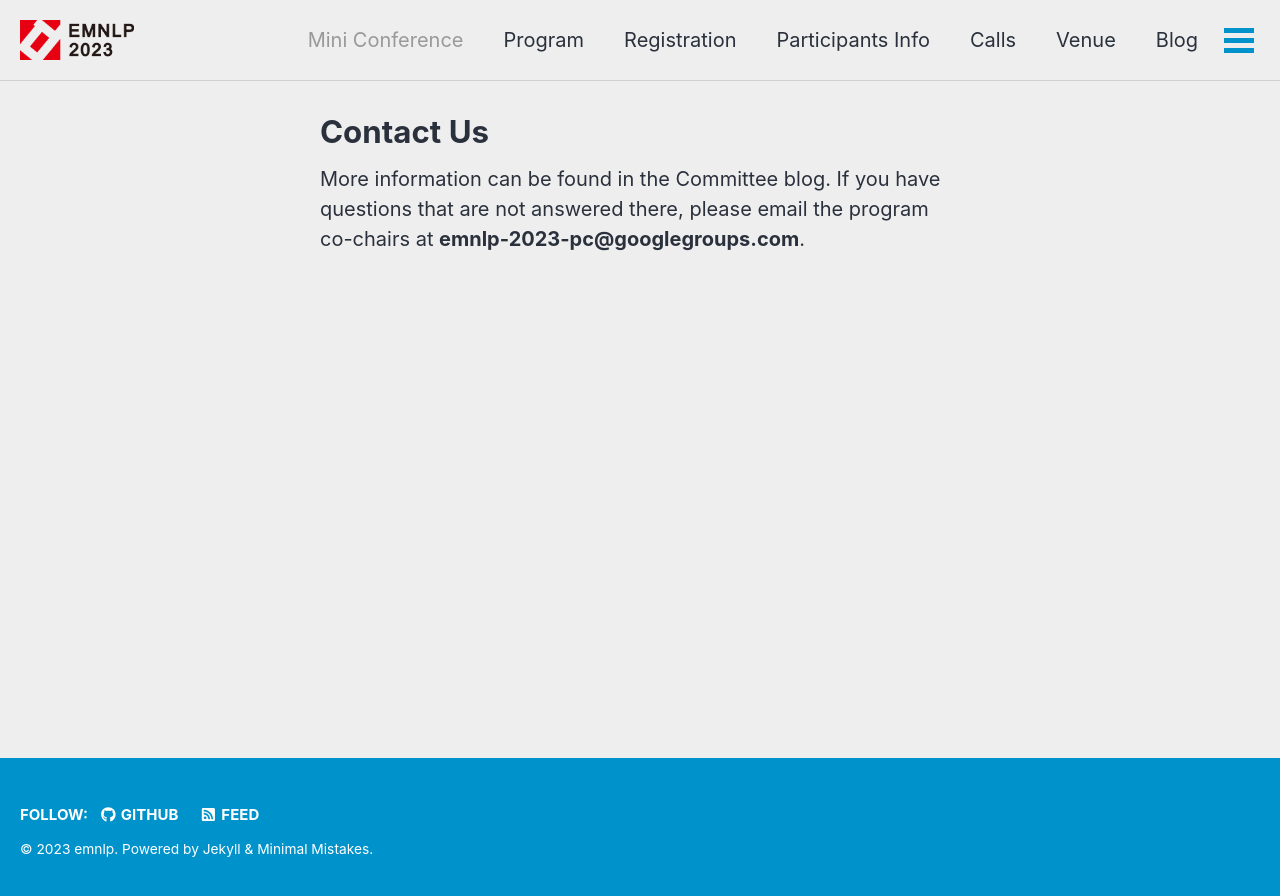
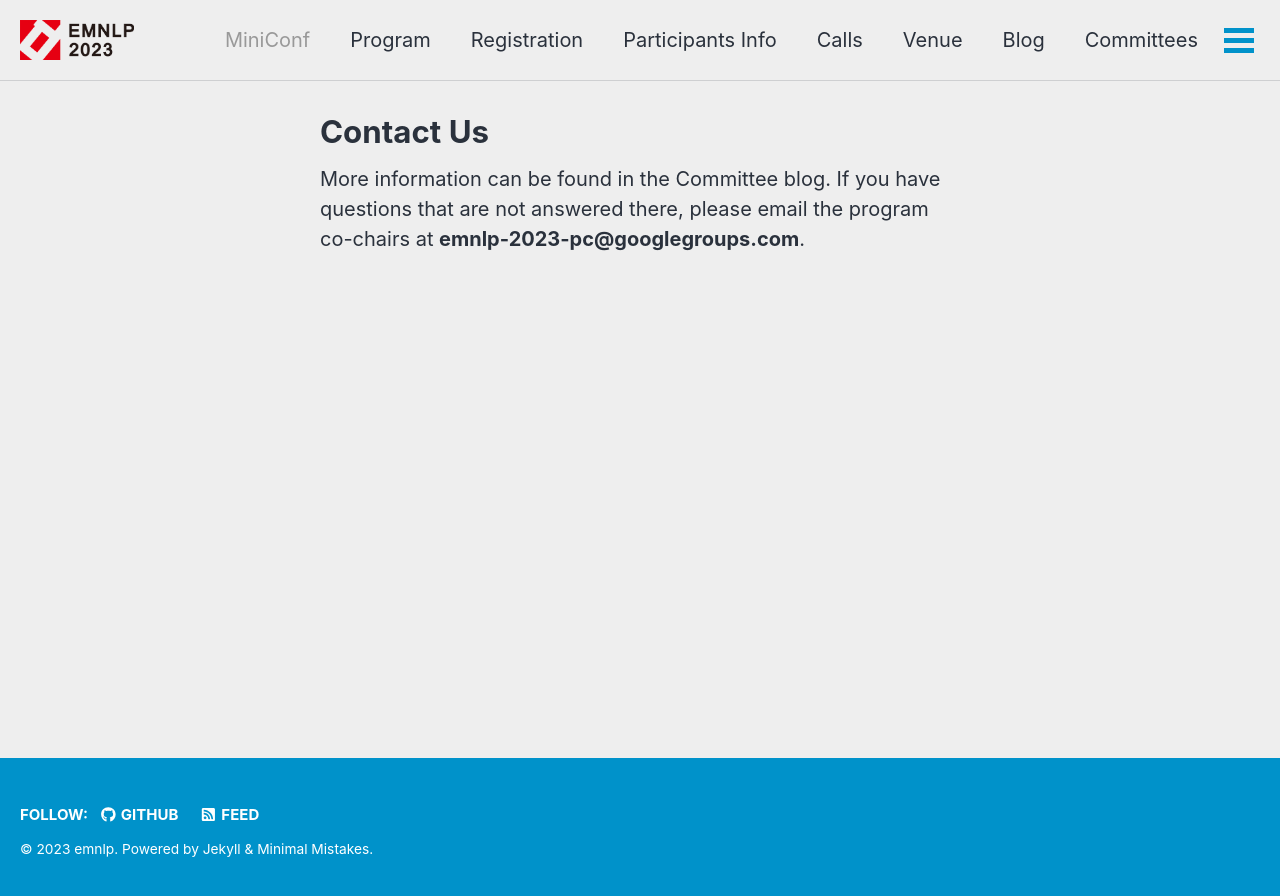
Before and after one commit to acl-org/emnlp-2023, a Jekyll site: the page built from _pages/contact.md, in a window 1280 px wide. Shown: the top 896 px of the page. Built offline with Jekyll 4.4.1, drawn with Linux system fonts in a browser that asks for light colours; cached includes are drawn as plain includes; nearby versions of some CDN libraries.

Commit message:
Update navigation.yml

```diff
--- a/_data/navigation.yml
+++ b/_data/navigation.yml
@@ -4,7 +4,7 @@
   # - title: "Proceedings"
   #   url: "https://aclanthology.org/events/emnlp-2022/"
 
-  - title: "Mini Conference"
+  - title: "MiniConf"
     url: http://47.242.72.118:7777/
 
   - title: "Program"
```
